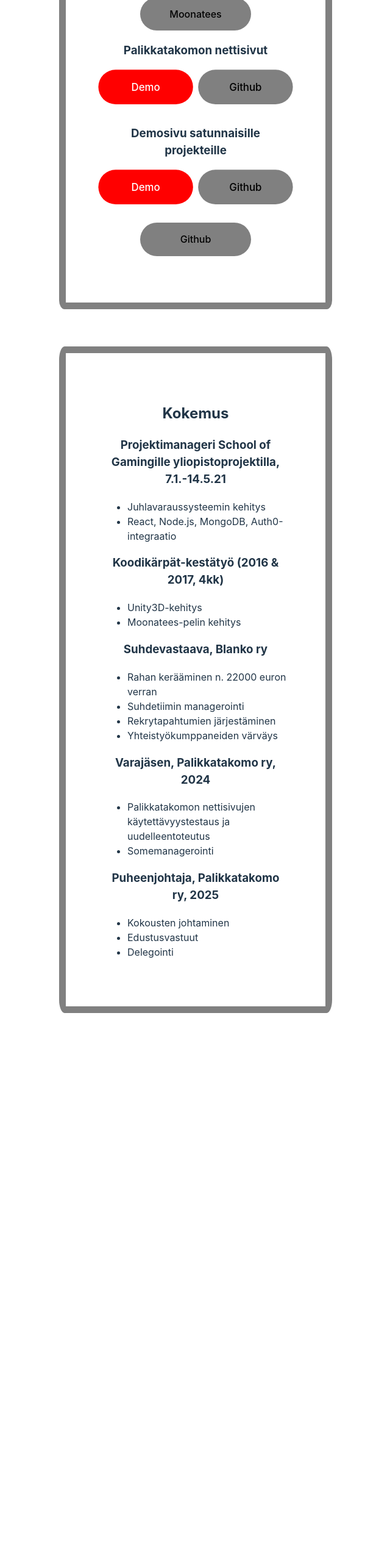
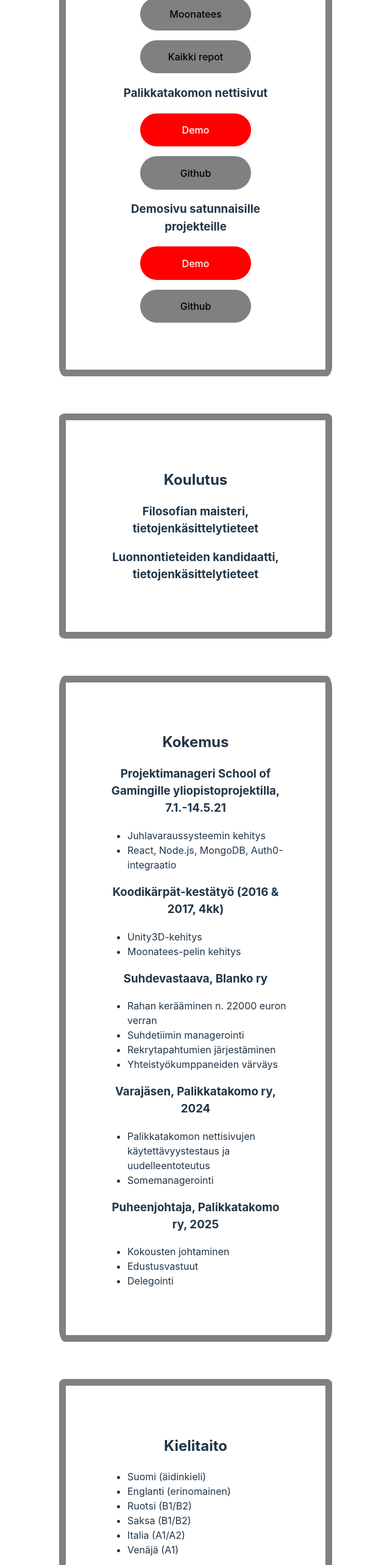
Before and after one commit to juvalta/cv, a React (Vite) app: page /#/cv2 in a window 1280 px wide. Shown: the part 963-3529 px from the top of the page at 61% size, without its empty margins (319-959 px from the left). Before the commit the page ends 2717 px from the top, so only its background shows below. Built offline with nearby package versions, Linux system fonts and the light colour scheme.

Commit message:
Added language proficiencies & layout tweaks.

```diff
--- a/src/components/CV2.jsx
+++ b/src/components/CV2.jsx
@@ -8,7 +8,7 @@ function CV2() {
 
         <div>
         <div className="profile">
-            <img className="pfp-pic" src={pfp} />
+            <img className="pfp-pic" alt="Profiilikuva" src={pfp} />
             <h1>Juho Valtavaara</h1>
             <div className="location">
             <LocationOnIcon />
@@ -21,18 +21,25 @@ function CV2() {
             <h2>Projektit</h2>
             <a className="project-link" target="_blank" href="https://github.com/juvalta/cv">CV</a>
             <a className="project-link" target="_blank" href="https://store.steampowered.com/app/607770/Moonatees/?l=finnish">Moonatees</a>
+            <a className="project-link" target="_blank" href="https://github.com/juvalta?tab=repositories">Kaikki repot</a>
             <h3>Palikkatakomon nettisivut</h3>
-            <div className="demo-and-code-layout">
+
                 <a className="demo-link" target="_blank" href="https://infamousq.github.io/palikkatakomo_frontpage/">Demo</a>
                 <a className="project-link" target="_blank" href="https://github.com/InfamousQ/palikkatakomo_frontpage/tree/deploy" >Github</a>
-            </div>
+
             <h3>Demosivu satunnaisille projekteille</h3>
-            <div className="demo-and-code-layout">
+
                 <a className="demo-link" target="_blank" href="https://juvalta.github.io/blogi/">Demo</a>
                 <a className="project-link" target="_blank" href="https://github.com/juvalta/blogi">Github</a>
-            </div>
+
             <div className="margin-bottom-5-percent" />
-            <a className="project-link" target="_blank" href="https://github.com/juvalta?tab=repositories">Github</a>
+
+        </div>
+
+        <div className="card-layout">
+            <h2>Koulutus</h2>
+            <h3>Filosofian maisteri, tietojenkäsittelytieteet</h3>
+            <h3>Luonnontieteiden kandidaatti, tietojenkäsittelytieteet</h3>
         </div>
 
         <div className="card-layout">
@@ -75,6 +82,18 @@ function CV2() {
 
         </div>
 
+        <div className="card-layout">
+            <h2>Kielitaito</h2>
+            <ul className="experience-list">
+                <li>Suomi (äidinkieli)</li>
+                <li>Englanti (erinomainen)</li>
+                <li>Ruotsi (B1/B2)</li>
+                <li>Saksa (B1/B2)</li>
+                <li>Italia (A1/A2)</li>
+                <li>Venäjä (A1)</li>
+            </ul>
+        </div>
+
         </div>
 
     )
```
